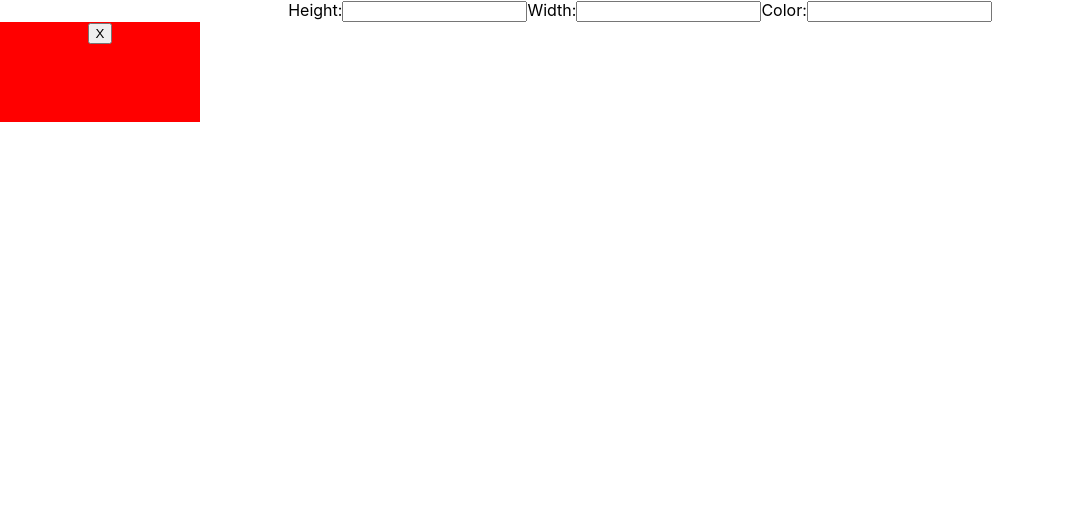
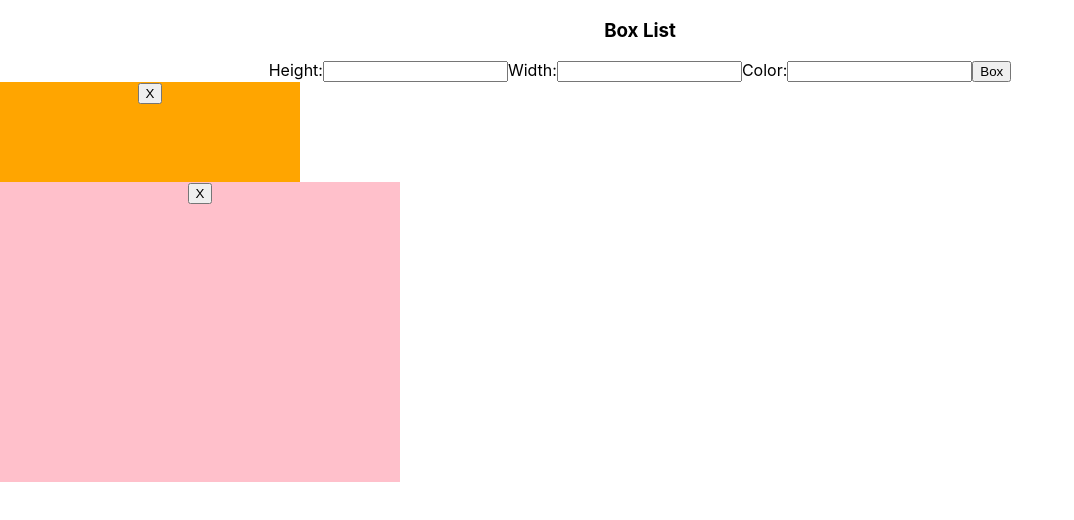
Before and after one commit to PatrickSontag/react_forms, a React (Create React App) app: page / in a window 1280 px wide. Shown: the top 520 px of the page, without its empty margins (0-1074 px from the left). Built offline with nearby package versions, Linux system fonts and the light colour scheme.

Commit message:
set initial state

```diff
--- a/src/BoxList.js
+++ b/src/BoxList.js
@@ -1,9 +1,31 @@
+import { useState } from 'react';
+import { v4 as uuid } from 'uuid';
 import './BoxList.css';
-import { useState } from 'react';
 import Box from './Box';
 import NewBoxForm from './NewBoxForm';
 
 function BoxList() {
+
+    const INITIAL_STATE = [
+        { id: uuid(), height: '100px', width: "300px", color: "orange" },
+        { id: uuid(), height: '300px', width: "400px", color: "pink" }
+      ]
+      const [boxes, setBoxes] = useState(INITIAL_STATE);
+      const addBox = (newBox) => {
+        setBoxes(boxes => [...boxes, { ...newBox, id: uuid() }])
+        console.log("boxes", boxes);
+      }
+      return (
+        <div>
+          <h3>Box List</h3>
+          <NewBoxForm addBox={addBox} />
+          <div>
+            {boxes.map(({ id, height, width, color }) => <Box id={id} boxHeight={height} boxWidth={width} boxColor={color} key={id} />)}
+          </div>
+
+        </div>
+      )
+
     const [ state, setState ] = useState(null);
     console.log(state);
     return (
--- a/src/NewBoxForm.js
+++ b/src/NewBoxForm.js
@@ -40,6 +40,7 @@ function NewBoxForm() {
         value={formData.color}
         onChange={handleChange}
       />
+      <button>Box</button>
     </form>
   );
 }
```
